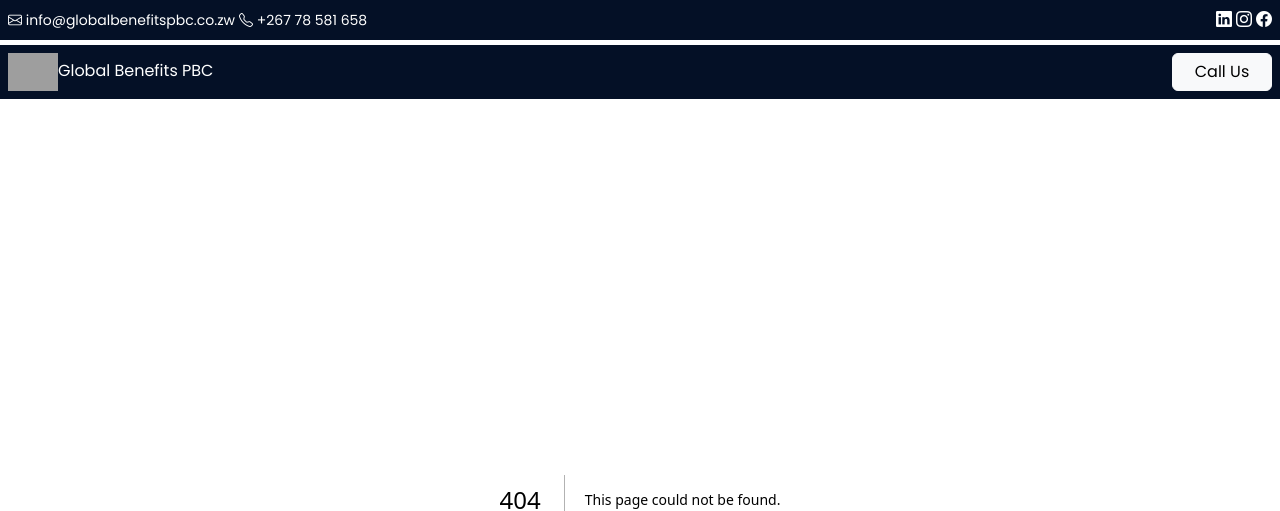
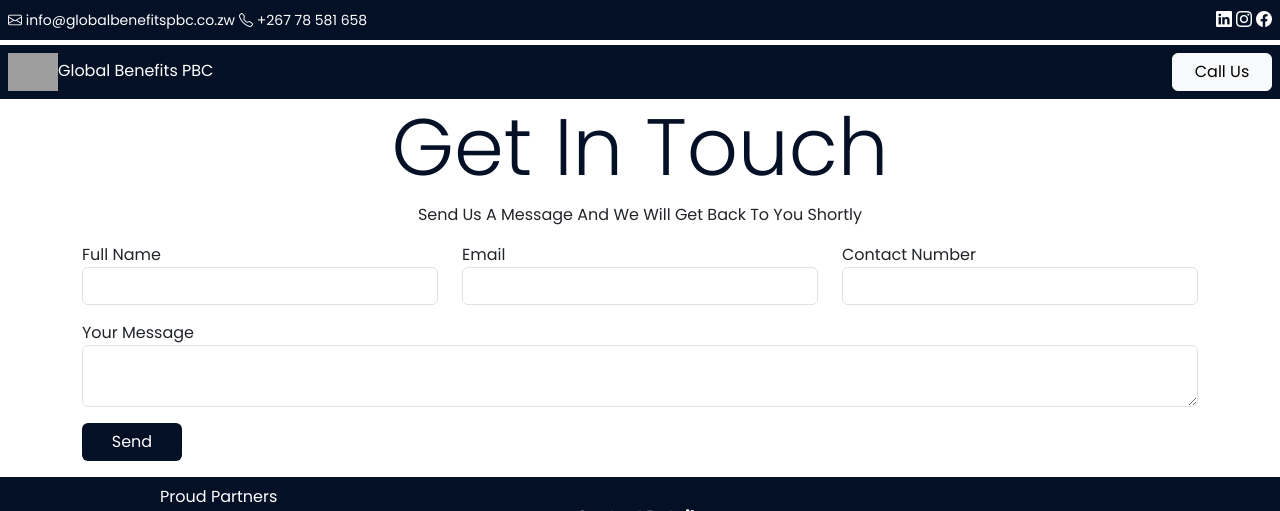
Before and after one commit to Aurora-Systems/global_benefits, a Next.js app: page /contact_us in a window 1280 px wide. Before the commit this address had no page. Shown: the top 511 px of the page. Built offline with nearby package versions, Linux system fonts and the light colour scheme; grey boxes are pictures that could not be loaded.

Commit message:
site changes

```diff
--- a/app/components/footer.tsx
+++ b/app/components/footer.tsx
@@ -31,7 +31,7 @@ export default function Footer(){
 
                 <div className="col-sm d-flex flex-column text-center">
                 <span className="fw-bold mb-2">Pages</span>
-                    <Link href="/home">Home</Link>
+                    <Link href="/">Home</Link>
                     {/* <Link href="/about_us">About Us</Link> */}
                     <Link href="/services">Services</Link>
                     <Link href="/contact_us">Contact Us</Link>
--- /dev/null
+++ b/app/contact_us/page.tsx
@@ -0,0 +1,71 @@
+/* eslint-disable @typescript-eslint/no-explicit-any */
+"use client"
+import emailjs from "@emailjs/browser"
+import { useState, useRef, type FormEvent } from "react"
+
+export default function ContactUs(){
+    const [loading,set_loading] = useState<boolean>(false)
+    // biome-ignore lint/suspicious/noExplicitAny: <explanation>
+    const form:any = useRef(null);
+    const sendEmail = (e:FormEvent) => {
+    e.preventDefault();
+    set_loading(true)
+    emailjs
+      .sendForm('service_2tebyla', 'template_u5zwtxl', form.current, {
+        publicKey: 'ew1StMU__aUWbv1Rf',
+      })
+      .then(
+        () => {
+          alert('Message Sent');
+          form.current.reset()
+        },
+        (error) => {
+            alert("Failed To Send Message")
+            console.log(error)
+        },
+      ).finally(()=>{
+        set_loading(false)
+      })
+  };
+    return(
+        <div>
+            <h1 className="display-1 text-center p_text">
+                Get In Touch
+            </h1>
+            <div className="d-flex flex-row justify-content-center gap-2 text-center">
+                <p className="text-center">Send Us A Message And We Will Get Back To You Shortly</p>
+            </div>
+            <div className="container">
+                <form ref={form} onSubmit={sendEmail}>
+                    <div className="row">
+                        <div className="col-sm mb-3">
+                            <span>Full Name</span>
+                            <input type="text" name="full_name" required className="form-control"/>
+                        </div>
+                        <div className="col-sm mb-3">
+                            <span>Email</span>
+                            <input type="email" name="email" required className="form-control"/>
+                        </div>
+                        <div className="col-sm mb-3">
+                            <span>Contact Number</span>
+                            <input type="tel" name="contact_number" required className="form-control"/>
+                        </div>
+                    </div>
+                    <div className="row">
+                        <div className="col-sm mb-3">
+                            <span>Your Message</span>
+                            <textarea className="form-control" name="your message" required>
+
+                            </textarea>
+                        </div>
+                    </div>
+                    <div className="row mb-3">
+                        <div className="col-sm">
+                            <button type="button" disabled={loading} className="btn p_btn text-white">Send</button>
+                        </div>
+                    </div>
+                </form>
+            </div>
+        </div>
+    )
+}
--- a/app/globals.css
+++ b/app/globals.css
@@ -4,7 +4,6 @@
 
 .p_bg{
   background-color: var(--primary_color);
-
 }
 
 a{
@@ -17,11 +16,13 @@ a{
 
 .p_btn:hover{
   background-color: var(--primary_color);
+}
 
-}
 .p_bg_opacity{
   background-color: #041026bd;
 }
+
+
 button{
   min-width: 100px;
 }
--- a/package.json
+++ b/package.json
@@ -9,6 +9,7 @@
     "lint": "next lint"
   },
   "dependencies": {
+    "@emailjs/browser": "^4.4.1",
     "bootstrap": "^5.3.3",
     "bootstrap-icons": "^1.11.3",
     "next": "15.0.0",
```
Also changed, not shown: 1 other file (tests, documents, lock files or other folders).
